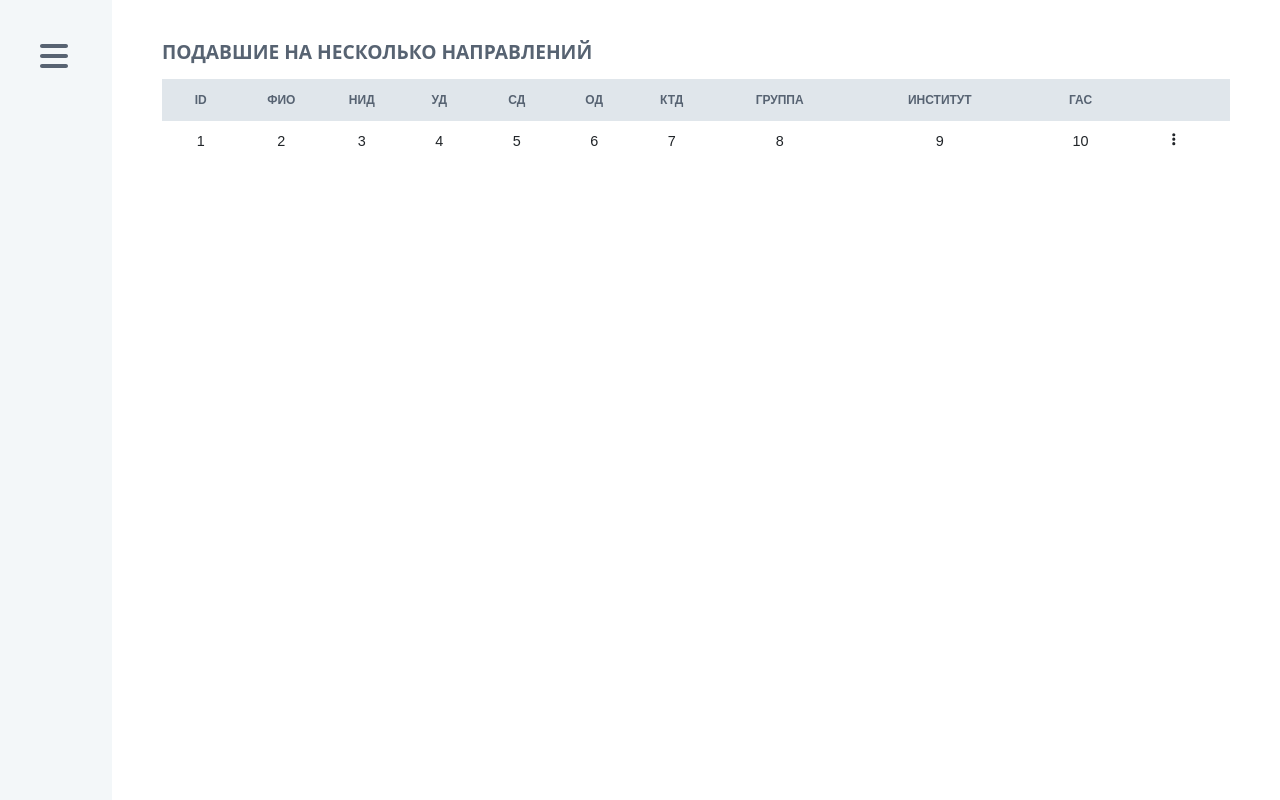
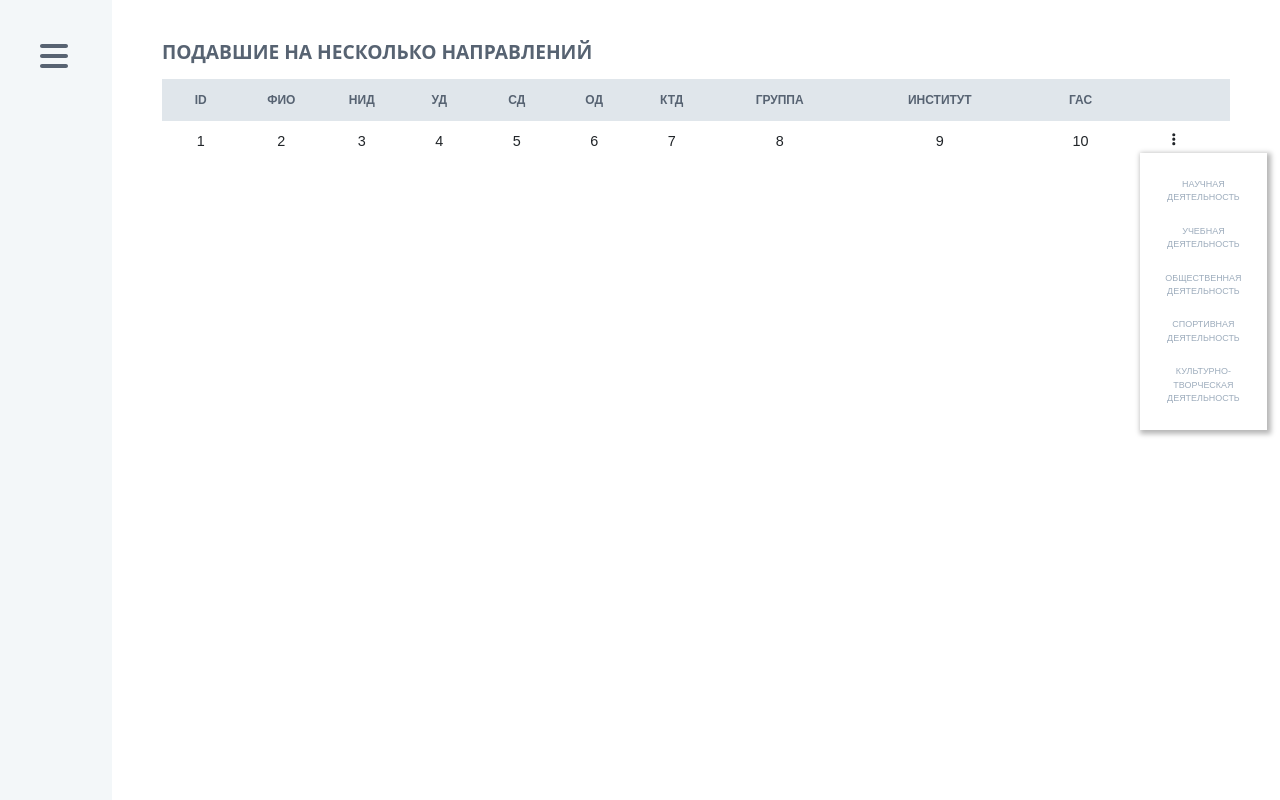
Before and after one commit to KutenkovV/Student-Raiting, a React (Create React App) app: page /severalDirectionsList in a window 1280 px wide. Both pictures are taken after a click on the element 1180 px from the left and 139 px from the top of the page. Shown: the top 800 px of the page. Built offline with nearby package versions, Linux system fonts and the light colour scheme.

Commit message:
Поправила меню, кнопка в направлениях работает

```diff
--- a/src/components/Navbar/Navbar.css
+++ b/src/components/Navbar/Navbar.css
@@ -1,6 +1,5 @@
 /* сам блок сайдбара */
 .mainMenu {
-  height: 100vh;
   width: 7rem;
   transform: translateX(-200%);
   transition: 150ms;
--- a/src/components/StudentMenu/StudentMenu.css
+++ b/src/components/StudentMenu/StudentMenu.css
@@ -8,7 +8,6 @@
   }
   .studentMenu .studentMenu-content {
     position: absolute;
-    top: 120%;
     padding: 15px;
     background: #fff;
     box-shadow: 2px 2px 5px 2px rgb(183, 183, 183);
@@ -25,3 +24,7 @@
   .studentMenu .studentMenu-content .studentMenu-item:hover {
     background: #f4f4f4;
   }
+
+  .studentMenu{
+    position: relative;
+  }
--- a/src/components/StudentMenu/StudentMenu.js
+++ b/src/components/StudentMenu/StudentMenu.js
@@ -5,6 +5,13 @@ import "./StudentMenu.css";
 
 function StudentMenu() {
   const [isActive, setIsActive] = useState(false);
+  const options = [
+    "НАУЧНАЯ ДЕЯТЕЛЬНОСТЬ",
+    "УЧЕБНАЯ ДЕЯТЕЛЬНОСТЬ",
+    "ОБЩЕСТВЕННАЯ ДЕЯТЕЛЬНОСТЬ",
+    "СПОРТИВНАЯ ДЕЯТЕЛЬНОСТЬ",
+    "КУЛЬТУРНО-ТВОРЧЕСКАЯ ДЕЯТЕЛЬНОСТЬ",
+  ];
 
   return (
     <div className="studentMenu">
@@ -13,12 +20,17 @@ function StudentMenu() {
       </div>
       {isActive && (
         <div className="studentMenu-content">
-            <div className="studentMenu-item"
+          {options.map((option) => (
+            <div
                 onClick={(e) => {
-                setIsActive(false);}
-                }>
-              <p>епаресете</p>
+                setSelected(option);
+                setIsActive(false);
+              }}
+              className="studentMenu-item"
+            >
+              {option}
             </div>
+          ))}
         </div>
       )}
     </div>
```
Also changed, not shown: src/App.css (line endings or trailing spaces).
